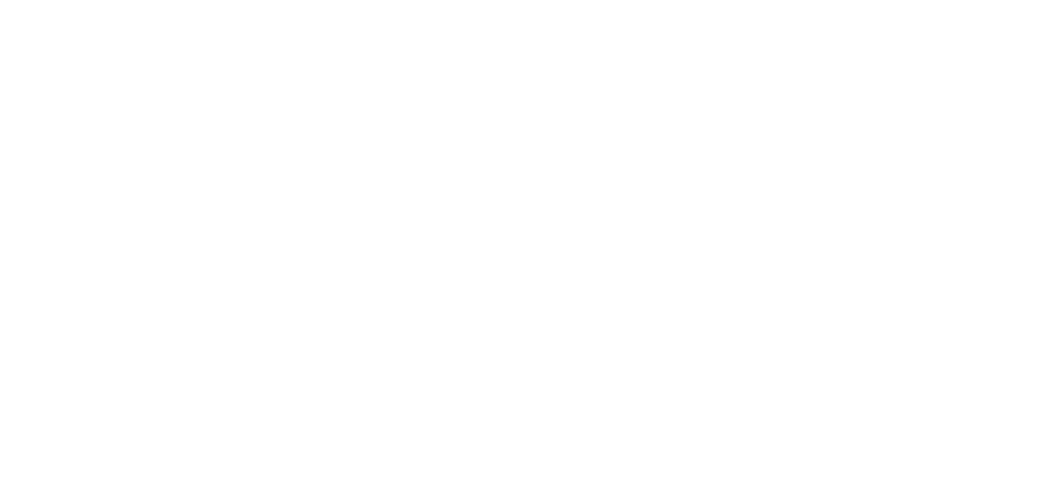
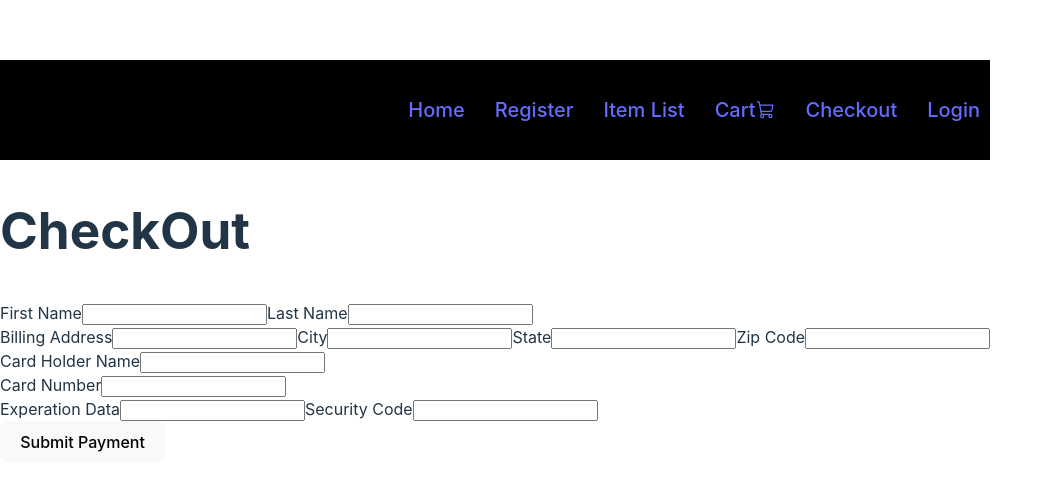
Before and after one commit to Peters-Alex/E-Commerce, a React (Vite) app: page /checkout in a window 1280 px wide. Before the commit this address had no page. Shown: the part 139-630 px from the top of the page, without its empty margins (0-1053 px from the left). Built offline with nearby package versions, Linux system fonts and the light colour scheme.

Commit message:
changes to the Css styling and updats

```diff
--- a/src/App.jsx
+++ b/src/App.jsx
@@ -9,10 +9,12 @@
 import Register from './Components/Register';
 import Account from "./Components/Account";
 import Products from "./Components/Products";
+import Checkout from "./Components/Checkout";
+
 
 function App() {
   const [token, setToken ] = useState(null);
-  const [cart, setCart ] = useState(null)
+  const [cart, setCart ] = useState([])
 
 
 
@@ -27,6 +29,7 @@
           <Route path="/login" element={<Login setToken={setToken} />} />
           <Route path="/Cart" element={<Cart setCart={setCart} cart={cart}/>} />
           <Route path="/navBar" element={<NavBar />} />
+          <Route path="/checkout" element={<Checkout />} />
           <Route path="/account" element={<Account setToken={setToken}/>} />
           <Route path="/register" element={<Register setToken={setToken}/>} />
           <Route path="/" element={<Home />} />
--- a/src/Components/Cart.jsx
+++ b/src/Components/Cart.jsx
@@ -1,21 +1,21 @@
 import React from "react";
+import ItemList from "./ItemList";
+import NavBar from "./NavBar";
 
 
+const Cart = ({ cart }) => {
+console.log(cart)
 
-const Cart = (props) => {
-    console.log(props.cart)
+     return (
+        <section>
+            <NavBar />
+         <div className="Cart">
+            <h1>Shopping Cart</h1>
+            <ul>
 
-    return (
-        <div className="Cart">
-            <h1>Shopping Cart</h1>
-            {/* <ul>
-                {cartItems.map((item) => (
-                    <li key={item.id}>
-                        {item.name} - Quantity: {item.quantity} - Price: {item.price}
-                    </li>
-                ))};
-            </ul> */}
+            </ul>
         </div>
+        </section>
     );
 };
 
--- /dev/null
+++ b/src/Components/Checkout.jsx
@@ -0,0 +1,38 @@
+import NavBar from "./NavBar"
+
+export default function Checkout() {
+
+    return(
+        <section>
+            <NavBar />
+
+        <div>
+            <h1> CheckOut</h1>
+
+            <form> {/*button needs to go on the form so when it completed its submitted*/}
+               First Name
+               <input text=""></input>
+               Last Name
+               <input text=""></input><br></br>
+               Billing Address
+               <input text=""></input>
+               City
+               <input text=""></input>
+               State
+               <input text=""></input>
+               Zip Code
+               <input text=""></input><br></br>
+               Card Holder Name
+               <input text=""></input><br></br>
+               Card Number
+               <input text=""></input><br></br>
+               Experation Data
+               <input text=""></input>
+               Security Code
+               <input text=""></input><br></br>
+               <button>Submit Payment</button>
+            </form>
+        </div>
+        </section>
+    )
+}
--- a/src/Components/Home.jsx
+++ b/src/Components/Home.jsx
@@ -3,7 +3,7 @@
 // import { useState } from 'react'
 import Checkbox from "./Checkbox";
 import Cart from "./Cart";
-
+import "./styles/Home.css";
 
 function Home({labelOn, labelOff,}) {
 
@@ -19,7 +19,7 @@
             </header>
             <main>
                 <section>
-                    <img src="/shopping.jpg" alt="shopping"   style={{ width: '100%' }} />
+                    <img src="/shopping.jpg" alt="shopping" />
                 </section>
             </main>
 
--- a/src/Components/ItemList.jsx
+++ b/src/Components/ItemList.jsx
@@ -8,7 +8,7 @@
 
 export default function ItemList(props) {
     const { data, error, isLoading } = useProductsQuery();
-
+    console.log(props.cart)
     if (isLoading) {
         return <p>Loading...</p>;
     }
@@ -19,11 +19,11 @@
     console.log("data", data)
 
     const handleClick = (event) => {
-        const productId =  event.target.value
-        const product = data.find(item => item.id == productId)
+        const productId = event.target.value;
+        const product = data.find((item) => item.id == productId);
 
-        props.setCart(product)
-        // console.log(props.cart)
+        props.setCart((Cart) => [...Cart, product]);
+        console.log(props.cart);
     }
 
     return (
--- a/src/Components/NavBar.jsx
+++ b/src/Components/NavBar.jsx
@@ -1,5 +1,6 @@
 import { NavLink, useNavigate } from "react-router-dom";
 import { ShoppingCart } from 'phosphor-react';
+import "./styles/NavBar.css";
 
 
 
@@ -23,10 +24,11 @@
     return(
         //This is for my Authenticated user
         <nav>
-            <NavLink to="/"> Home </NavLink> <br></br>
+            <NavLink to="/" className="bar"> Home </NavLink> <br></br>
             <NavLink to="/register">Register</NavLink> <br></br>
             <NavLink to="/ItemList">Item List</NavLink> <br></br>
             <NavLink to="/Cart">Cart<ShoppingCart /> </NavLink> <br></br>
+            <NavLink to="Checkout">Checkout </NavLink> <br></br>
             <a onClick={() => navigate("/login")}>Login</a>
         </nav>
     );
--- /dev/null
+++ b/src/Components/styles/Home.css
@@ -0,0 +1,5 @@
+header {
+    font-size: larger;
+    font-style: oblique;
+    text-align: center;
+}
--- a/src/Components/NavBar.css
+++ b/src/Components/styles/NavBar.css
@@ -1,20 +1,20 @@
-.NavBar {
+nav {
     width: 100%;
-    height: 80px;
+    height: 100px;
     background-color: black;
-    display: flex;
+    display:flex;
     justify-content: flex-end;
     align-items: center;
 }
-.links {
-    margin-right: 50px;
+a {
+    margin-right: 10px;
     display: flex;
     align-items: center;
 }
 
-.links a {
+a {
     text-decoration: none;
     color: white;
     margin-left: 20px;
-    font-size: 25px;
+    font-size: 20px;
 }
```
Also changed, not shown: src/Components/Register.jsx (+0 -8 lines), src/Components/styles/ItemList.css (added).
